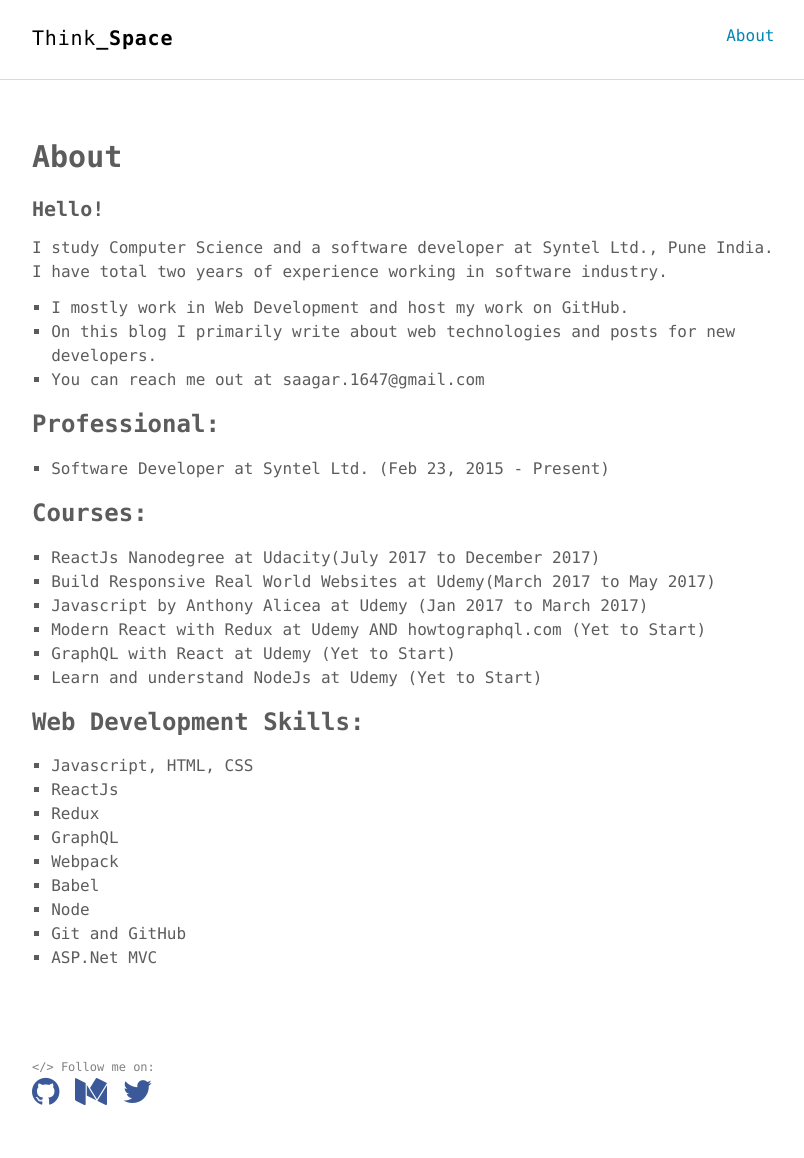
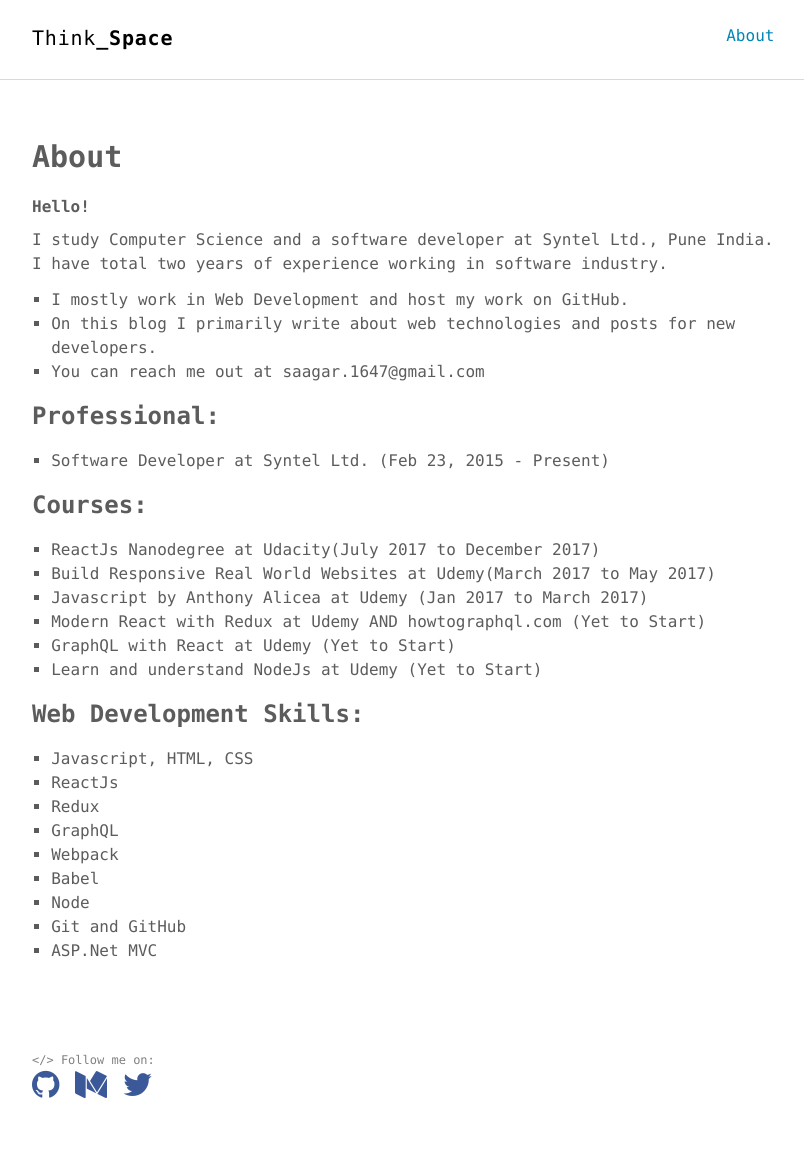
Before and after one commit to sagpat/sagpat.github.io, a Jekyll site: the page built from about.md, in a window 1280 px wide. Shown: the whole page, without its empty margins (232-1036 px from the left). Built offline with Jekyll 4.4.1, drawn with Linux system fonts in a browser that asks for light colours.

```diff
--- a/about.md
+++ b/about.md
@@ -4,7 +4,7 @@ title: About
 permalink: /about/
 ---
 
-#### Hello!
+##### Hello!
 I study Computer Science and a software developer at Syntel Ltd., Pune India. I have total two years of experience working in software industry.
 1. I mostly work in Web Development and host my work on GitHub.
 2. On this blog I primarily write about web technologies and posts for new developers.
```
